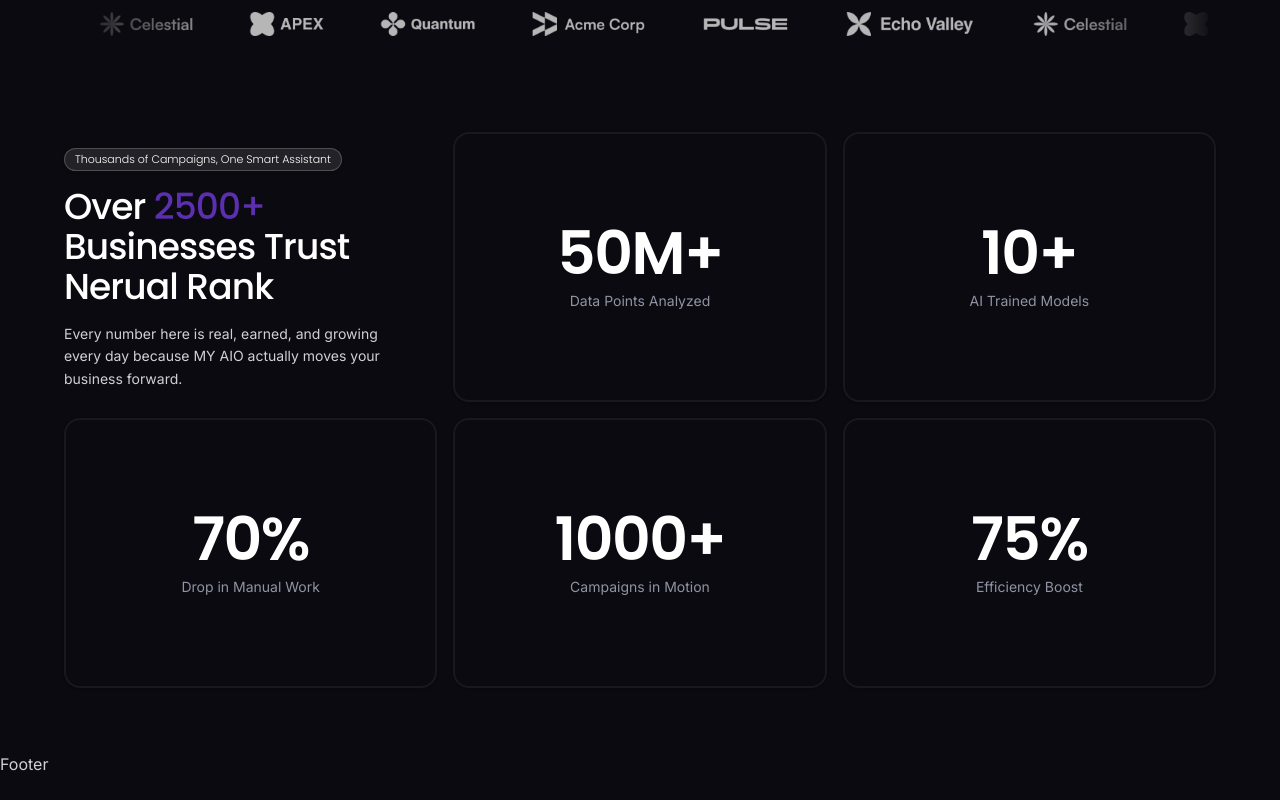
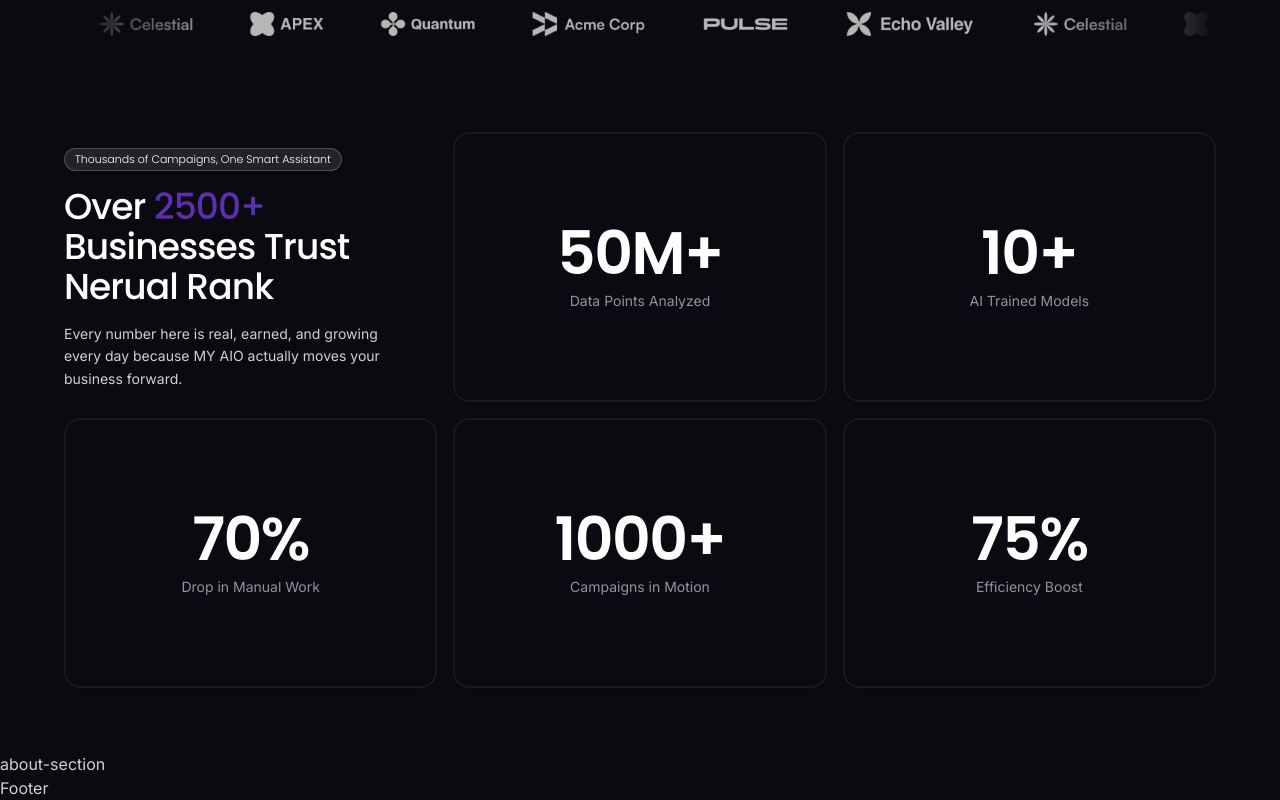
Before and after one commit to techsaws-studio/neural-rank, a Next.js app: page / in a window 1280 px wide. Shown: the part 844-1644 px from the top of the page. Before the commit the page ends 1620 px from the top, so only its background shows below. Built offline with nearby package versions, Linux system fonts and the light colour scheme; no server answers.

Commit message:
made changes

```diff
--- a/package.json
+++ b/package.json
@@ -27,7 +27,6 @@
     "react-dom": "19.2.3",
     "react-hook-form": "^7.71.0",
     "react-icons": "^5.5.0",
-    "simplex-noise": "^4.0.3",
     "tailwind-merge": "^3.4.0",
     "tailwindcss-animate": "^1.0.7",
     "zod": "^4.3.5"
--- /dev/null
+++ b/src/components/sections/home/about-section.tsx
@@ -0,0 +1,5 @@
+function AboutSection() {
+  return <div>about-section</div>;
+}
+
+export default AboutSection;
--- a/src/containers/home-page.tsx
+++ b/src/containers/home-page.tsx
@@ -1,3 +1,4 @@
+import AboutSection from "@/components/sections/home/about-section";
 import AchievementSection from "@/components/sections/home/achievement-section";
 import HomeHeroSection from "@/components/sections/home/home-hero-section";
 
@@ -6,6 +7,7 @@ function HomePage() {
     <main className="lg:pt-[100px] pt-[80px]">
       <HomeHeroSection />
       <AchievementSection />
+      <AboutSection />
     </main>
   );
 }
```
Also changed, not shown: 1 other file (tests, documents, lock files or other folders).
